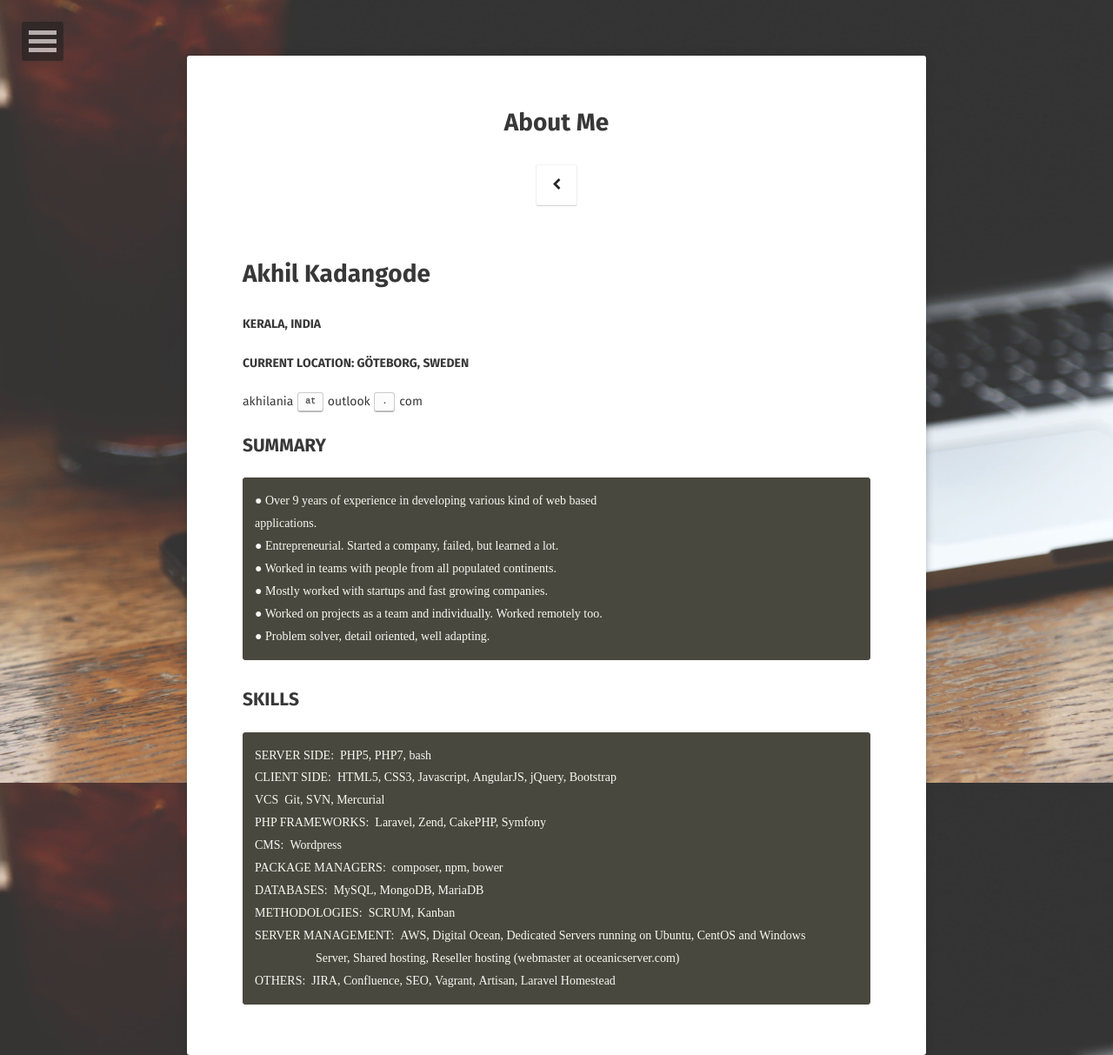
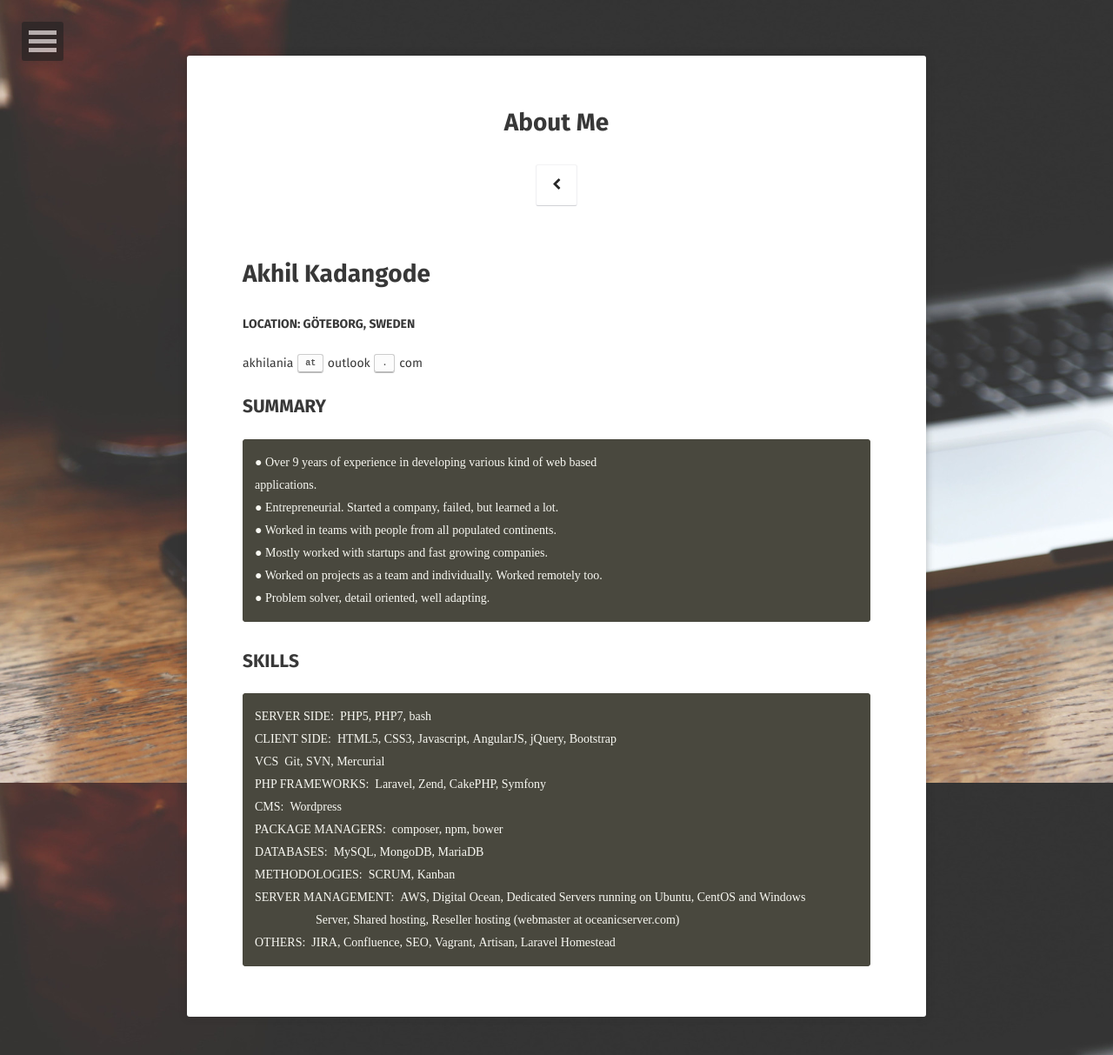
Before and after one commit to Akhilani/akhilani.com, a Jekyll site: the page built from about/index.md, in a window 1280 px wide. Shown: the whole page at 87% size. Built offline with Jekyll 4.4.1, drawn with Linux system fonts in a browser that asks for light colours; some web fonts are replaced.

Commit message:
Update index.md

```diff
--- a/about/index.md
+++ b/about/index.md
@@ -7,10 +7,7 @@ comments: false
 
 
 # Akhil Kadangode
-
-#### KERALA, INDIA
-
-#### CURRENT LOCATION: GÖTEBORG, SWEDEN
+#### LOCATION: GÖTEBORG, SWEDEN
 
 akhilania <kbd>at</kbd> outlook <kbd>.</kbd> com
 
```
